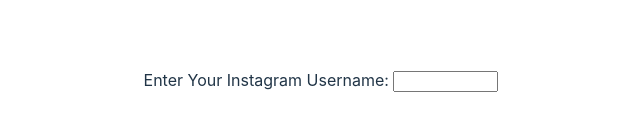
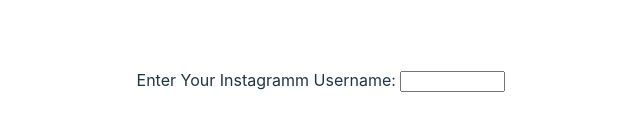
Before and after one commit to alixer-alex/irvinehacks2025, a React (Vite) app in the folder frontend/: page / in a window 1280 px wide. Shown: the part 320-450 px from the top of the page, without its empty margins (319-959 px from the left). Built offline with nearby package versions, Linux system fonts and the light colour scheme.

Commit message:
Update App.jsx

```diff
--- a/frontend/src/App.jsx
+++ b/frontend/src/App.jsx
@@ -6,7 +6,7 @@
 
   return (
     <>
-      <label for="user_name">Enter Your Instagram Username: </label>
+      <label for="user_name">Enter Your Instagramm Username: </label>
 
       <input type="text" id="name" name="name" required minlength="4" maxlength="8" size="10" />
     </>
```
